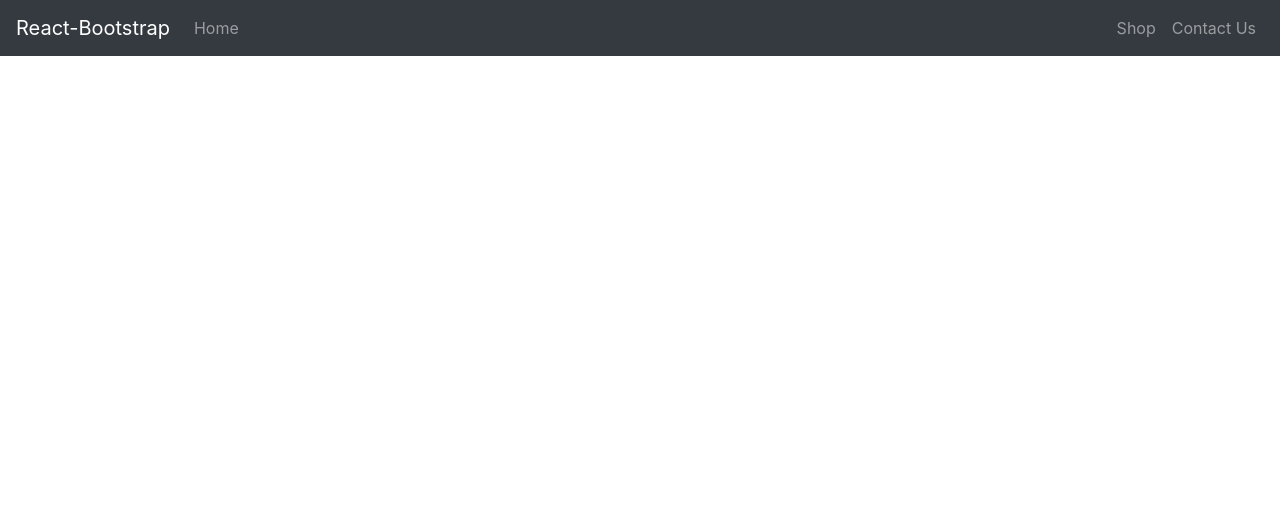
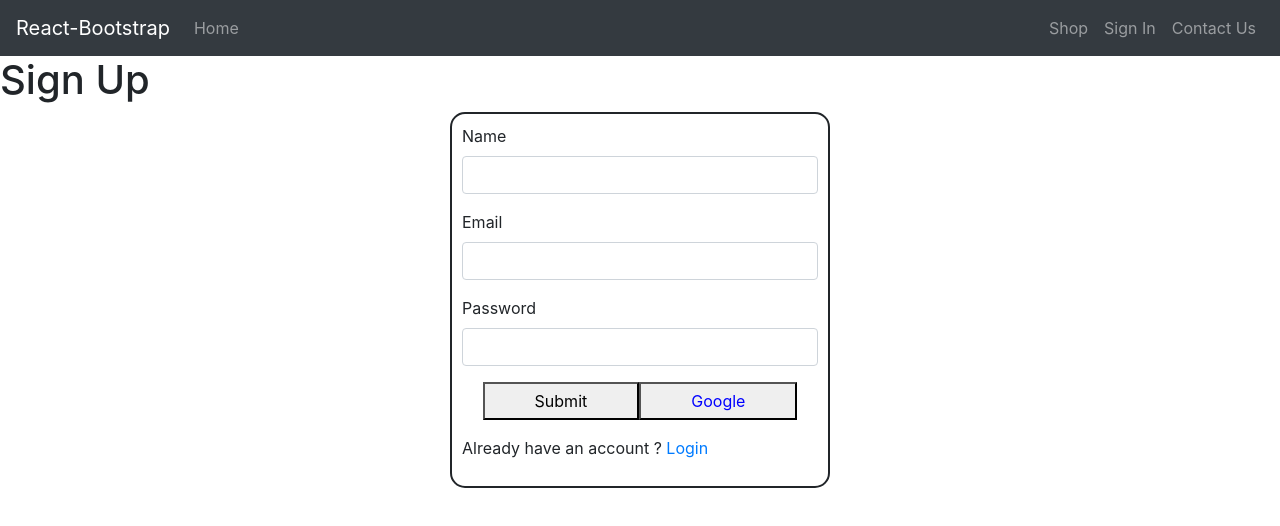
Before and after one commit to krishna28prasanna/e-commerce, a React (Create React App) app: page /signup in a window 1280 px wide. Shown: the top 526 px of the page. Built offline with nearby package versions, Linux system fonts and the light colour scheme; no server answers.

Commit message:
created signup,signin component and linked user data into firebase

```diff
--- a/package.json
+++ b/package.json
@@ -10,6 +10,7 @@
     "@testing-library/react": "^9.5.0",
     "@testing-library/user-event": "^7.2.1",
     "bootstrap": "^4.5.2",
+    "firebase": "^7.21.1",
     "react": "^16.13.1",
     "react-bootstrap": "^1.3.0",
     "react-dom": "^16.13.1",
--- a/src/App.js
+++ b/src/App.js
@@ -1,22 +1,64 @@
-import React from 'react';
-import {BrowserRouter,Route,Link,Switch} from "react-router-dom"
-import './App.css';
-import Header from './Component/Header/Header';
-import Homepage from './Pages/Home-Page/Homepage';
-import ShopPage from "./Pages/Shop-Page/ShopPage"
+import React from "react";
+import { BrowserRouter, Route, Link, Switch } from "react-router-dom";
+import "./App.css";
+import Header from "./Component/Header/Header";
+import { auth, createUserProfileDocument } from "./firebase/firebase.utils";
+import Homepage from "./Pages/Home-Page/Homepage";
+import ShopPage from "./Pages/Shop-Page/ShopPage";
+import Login from "./Pages/SignIn-Page/Login";
+import Register from "./Pages/SignUp-Page/Register";
+class App extends React.Component {
+  constructor() {
+    super();
+    this.state = {
+      currentUser: null,
+    };
+  }
+  unsubscribeFromAuth = null;
+  componentDidMount() {
+    console.log("componentDidMount");
+    this.unsubscribeFromAuth = auth.onAuthStateChanged(async (userAuth) => {
+      if (userAuth) {
+        console.log("entered");
+        const userRef = await createUserProfileDocument(userAuth);
+        console.log("User ref");
+        userRef.onSnapshot((snapshot) => {
+          this.setState({
+            currentUser: {
+              id: snapshot.id,
+              ...snapshot.data(),
+            },
+          },()=>{
+            console.log(this.state)
+          });
+        });
+      } else {
+        this.setState({
+          currentUser: userAuth,
+        });
+      }
+    });
+  }
 
-function App() {
+  componentWillUnmount() {
+    console.log("unmounted");
+    this.unsubscribeFromAuth();
+  }
+  render() {
     return (
       <div>
-      <Header />
+        <Header currentUser={this.state.currentUser} />
         <BrowserRouter>
           <Switch>
             <Route path="/" component={Homepage} exact={true} />
-      <Route path="/shop" component={ShopPage}/>
+            <Route path="/shop" component={ShopPage} />
+            <Route path="/signup" component={Register} />
+            <Route path="/signin" component={Login} />
           </Switch>
         </BrowserRouter>
       </div>
     );
   }
+}
 
 export default App;
--- /dev/null
+++ b/src/Component/Custom-Button/CustomButton.css
@@ -0,0 +1,3 @@
+.custom-btn{padding: 5px 50px;}
+.google-login{padding: 5px 50px;
+color: blue;}
--- /dev/null
+++ b/src/Component/Custom-Button/CustomButton.js
@@ -0,0 +1,11 @@
+import React from "react";
+import "./CustomButton.css"
+const CustomButton = ({ children,signIn,...otherprops }) => {
+  console.log("button - ",otherprops)
+  return (
+    <button className={`${signIn ? "google-login" : "custom-btn"}`} {...otherprops}>
+      {children}
+    </button>
+  );
+};
+export default CustomButton
--- a/src/Component/Header/Header.js
+++ b/src/Component/Header/Header.js
@@ -1,6 +1,7 @@
 import React from "react";
-import { Navbar,Nav } from "react-bootstrap";
-const Header = () => {
+import { Navbar, Nav } from "react-bootstrap";
+import { auth } from "../../firebase/firebase.utils";
+const Header = (props) => {
   return (
     <div>
       <Navbar collapseOnSelect expand="lg" bg="dark" variant="dark">
@@ -12,6 +13,18 @@ const Header = () => {
           </Nav>
           <Nav>
             <Nav.Link href="/shop">Shop</Nav.Link>
+            {props.currentUser ? (
+              <Nav.Link
+                onClick={() => {
+                  auth.signOut();
+                }}
+              >
+                Sign Out
+              </Nav.Link>
+            ) : (
+              <Nav.Link href="/signup">Sign In</Nav.Link>
+            )}
+
             <Nav.Link href="/">Contact Us</Nav.Link>
           </Nav>
         </Navbar.Collapse>
--- a/src/Component/Shop-Collection/ShopPreview.css
+++ b/src/Component/Shop-Collection/ShopPreview.css
@@ -25,6 +25,3 @@
 .product-spec{
     float: right;
 }
-/* .add-cart{
-    display: none;
-} */
--- /dev/null
+++ b/src/Component/Sign-In/SignIn.js
@@ -0,0 +1,59 @@
+import React from "react"
+import { auth } from "../../firebase/firebase.utils"
+import CustomButton from "../Custom-Button/CustomButton"
+import "./../Sign-Up/SignUp.css"
+class SignIn extends React.Component{
+    constructor(){
+        super()
+        this.state = {
+            email : "",
+            password : "",
+            error : ""
+        }
+    }
+    handleChange = (e) =>{
+        this.setState({
+            [e.target.name] : e.target.value
+        })
+    }
+    handleSubmit = async (e) =>{
+        e.preventDefault()
+        const {email,password} = this.state
+        try {
+            await auth.signInWithEmailAndPassword(email,password)
+        } catch (error) {
+            this.setState({
+                error : error.message
+            })
+        }
+    }
+    render(){
+        return(
+            <div>
+                <h1>SignIn</h1>
+                <div className="container">
+                    <div className="row">
+                        <div className="offset-4 col-md-4">
+                            <form onSubmit={this.handleSubmit}>
+                                <div className="form-group">
+                                    <label htmlFor="email">Email</label>
+                                    <input type="email" className="form-control" id="email" name="email" value={this.state.email} onChange={this.handleChange}  />
+                                </div>
+                                <div className="form-group">
+                                    <label htmlFor="password">Password</label>
+                                    <input type="password" className="form-control" id="password" name="password" value={this.state.password} onChange={this.handleChange}  />
+                                </div>
+                                <div className="text-center">
+                                    {/* <input type="submit" value="Submit" className="signup-btn" /> */}
+                                    <CustomButton>Submit</CustomButton>
+                                </div>
+                                <p>{this.state.error ? this.state.error : ""}</p>
+                            </form>
+                        </div>
+                    </div>
+                </div>
+            </div>
+        )
+    }
+}
+export default SignIn
--- /dev/null
+++ b/src/Component/Sign-Up/SignUp.css
@@ -0,0 +1,6 @@
+
+form{
+    padding: 10px;
+    border: 2px solid;
+    border-radius: 15px;
+}
--- /dev/null
+++ b/src/Component/Sign-Up/SignUp.js
@@ -0,0 +1,105 @@
+import React from "react";
+import CustomButton from "../Custom-Button/CustomButton";
+import {
+  auth,
+  createUserProfileDocument,
+  signInWithGoogle,
+} from "../../firebase/firebase.utils";
+import "./SignUp.css";
+import { Link } from "react-router-dom";
+class SignUp extends React.Component {
+  constructor() {
+    super();
+    this.state = {
+      displayName: "",
+      email: "",
+      password: "",
+      error: null,
+    };
+  }
+  handleChange = (e) => {
+    this.setState({
+      [e.target.name]: e.target.value,
+    });
+  };
+  handleSubmit = async (e) => {
+    e.preventDefault();
+    const { displayName, email, password } = this.state;
+    try {
+      const { user } = await auth.createUserWithEmailAndPassword(
+        email,
+        password
+      );
+      await createUserProfileDocument(user, { displayName });
+      this.setState({
+          error : null
+      })
+    } catch (error) {
+      // console.log(error)
+      this.setState({
+        error: error.message,
+      });
+    }
+    const signUpData = { displayName, email, password };
+
+    console.log(signUpData);
+  };
+  render() {
+    return (
+      <div>
+        <h1>Sign Up</h1>
+        <div className="container">
+          <div className="row">
+            <div className="offset-4 col-md-4">
+              <form onSubmit={this.handleSubmit}>
+                <div className="form-group">
+                  <label htmlFor="displayName">Name</label>
+                  <input
+                    type="text"
+                    className="form-control"
+                    id="displayName"
+                    name="displayName"
+                    value={this.state.displayName}
+                    onChange={this.handleChange}
+                  />
+                </div>
+                <div className="form-group">
+                  <label htmlFor="email">Email</label>
+                  <input
+                    type="email"
+                    className="form-control"
+                    id="email"
+                    name="email"
+                    value={this.state.email}
+                    onChange={this.handleChange}
+                  />
+                </div>
+                <div className="form-group">
+                  <label htmlFor="password">Password</label>
+                  <input
+                    type="password"
+                    className="form-control"
+                    id="password"
+                    name="password"
+                    value={this.state.password}
+                    onChange={this.handleChange}
+                  />
+                </div>
+                <div className="text-center">
+                  {/* <input type="submit" value="Submit" className="signup-btn" /> */}
+                  <CustomButton>Submit</CustomButton>
+                  <CustomButton onClick={signInWithGoogle} signIn={true} type="button">
+                    Google
+                  </CustomButton>
+                </div>
+                <p>{this.state.error ? this.state.error : ""}</p>
+                <p>Already have an account ? <Link to="/signin">Login</Link></p>
+              </form>
+            </div>
+          </div>
+        </div>
+      </div>
+    );
+  }
+}
+export default SignUp;
--- /dev/null
+++ b/src/Pages/SignIn-Page/Login.js
@@ -0,0 +1,11 @@
+import React from "react"
+import SignIn from "../../Component/Sign-In/SignIn"
+
+const Login = () =>{
+    return(
+        <div>
+            <SignIn />
+        </div>
+    )
+}
+export default Login
--- /dev/null
+++ b/src/Pages/SignUp-Page/Register.js
@@ -0,0 +1,11 @@
+import React from "react"
+import SignUp from "../../Component/Sign-Up/SignUp"
+
+const Register = () =>{
+    return(
+        <div>
+            <SignUp />
+        </div>
+    )
+}
+export default Register
--- /dev/null
+++ b/src/firebase/firebase.utils.js
@@ -0,0 +1,51 @@
+import firebase from "firebase/app";
+import "firebase/firestore";
+import "firebase/auth";
+
+const config = {
+  apiKey: "AIzaSyB4hP7erE9D6gY_j9bnv40w2pPZR_tPnhY",
+  authDomain: "kp-ecommerce.firebaseapp.com",
+  databaseURL: "https://kp-ecommerce.firebaseio.com",
+  projectId: "kp-ecommerce",
+  storageBucket: "kp-ecommerce.appspot.com",
+  messagingSenderId: "927394059753",
+  appId: "1:927394059753:web:eb36d8ffcc8ca38fbd6778",
+  measurementId: "G-SHLWT34VN6",
+};
+
+firebase.initializeApp(config);
+
+export const auth = firebase.auth();
+export const firestore = firebase.firestore();
+
+export const createUserProfileDocument = async (userAuth,additionalData) =>{
+  if(!userAuth) return
+console.log("firebase")
+  const userRef = firestore.doc(`users/${userAuth.uid}`)
+
+  const snapshot = await userRef.get()
+
+  if(!snapshot.exists){
+    const {displayName,email} = userAuth
+    const createdAt = new Date()
+    try{
+      await userRef.set({
+        displayName,
+        email,
+        createdAt,
+        ...additionalData
+      })
+    }catch(err){
+      console.log("Error Creating User",err.message)
+    }
+  }
+  return userRef
+}
+
+const provider = new firebase.auth.GoogleAuthProvider();
+provider.setCustomParameters({
+  prompt: "select_account",
+});
+
+export const signInWithGoogle = () => auth.signInWithPopup(provider);
+export default firebase;
```
Also changed, not shown: 1 other file (tests, documents, lock files or other folders). Lines whose indentation alone changed are shown as unchanged.
